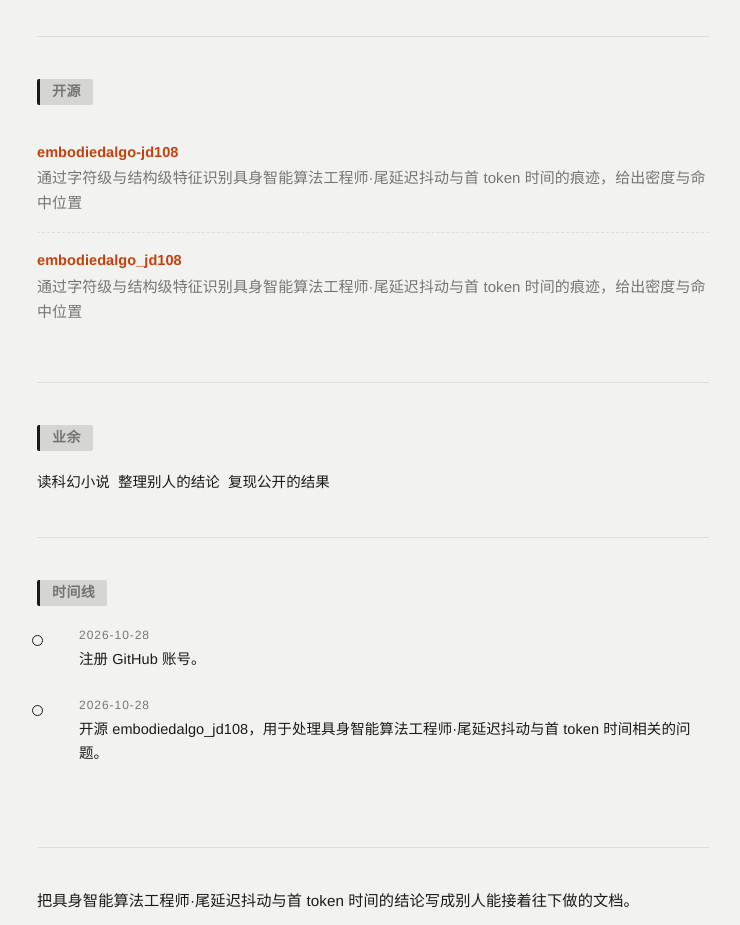
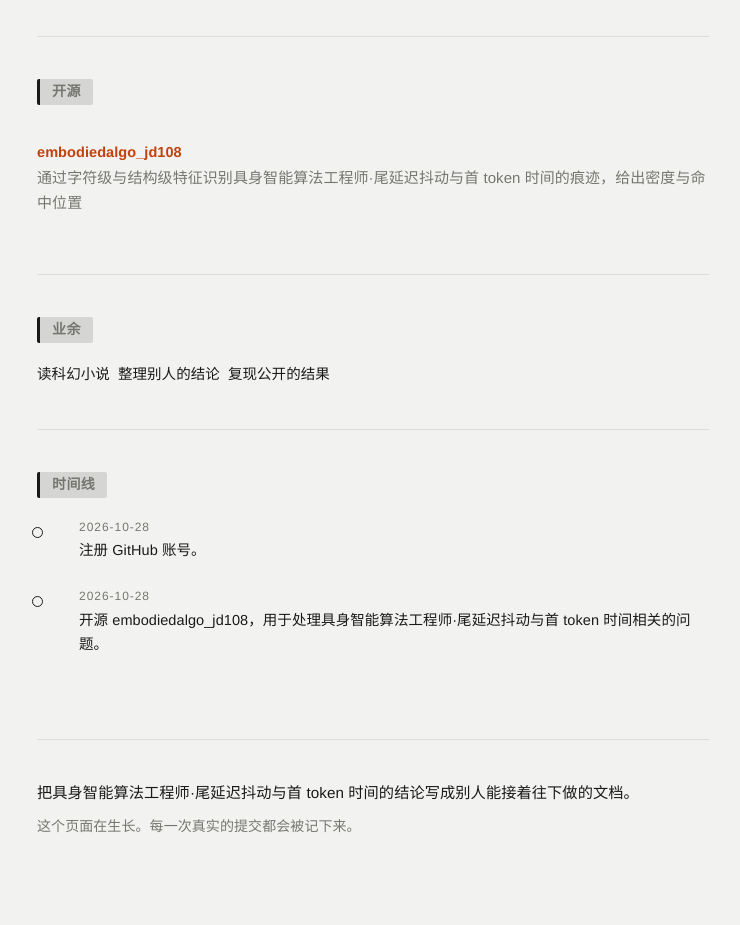
Before and after one commit to aharbarao/aharbarao.github.io, a plain HTML site: page index.html in a window 1280 px wide. Shown: the part 900-1825 px from the top of the page, without its empty margins (267-1007 px from the left). Drawn offline with Linux system fonts and the light colour scheme.

Commit message:
fix: 更新个人站点

```diff
--- a/index.html
+++ b/index.html
@@ -102,9 +102,6 @@
 <section id="work">
   <h2>开源</h2>
   <ul class="repos">
-    <li><div class="name"><a href="https://github.com/aharbarao/embodiedalgo-jd108" rel="noopener">embodiedalgo-jd108</a></div>
-      <div class="desc">通过字符级与结构级特征识别具身智能算法工程师·尾延迟抖动与首 token 时间的痕迹，给出密度与命中位置</div>
-    </li>
     <li><div class="name"><a href="https://github.com/aharbarao/embodiedalgo_jd108" rel="noopener">embodiedalgo_jd108</a></div>
       <div class="desc">通过字符级与结构级特征识别具身智能算法工程师·尾延迟抖动与首 token 时间的痕迹，给出密度与命中位置</div>
     </li>
```
